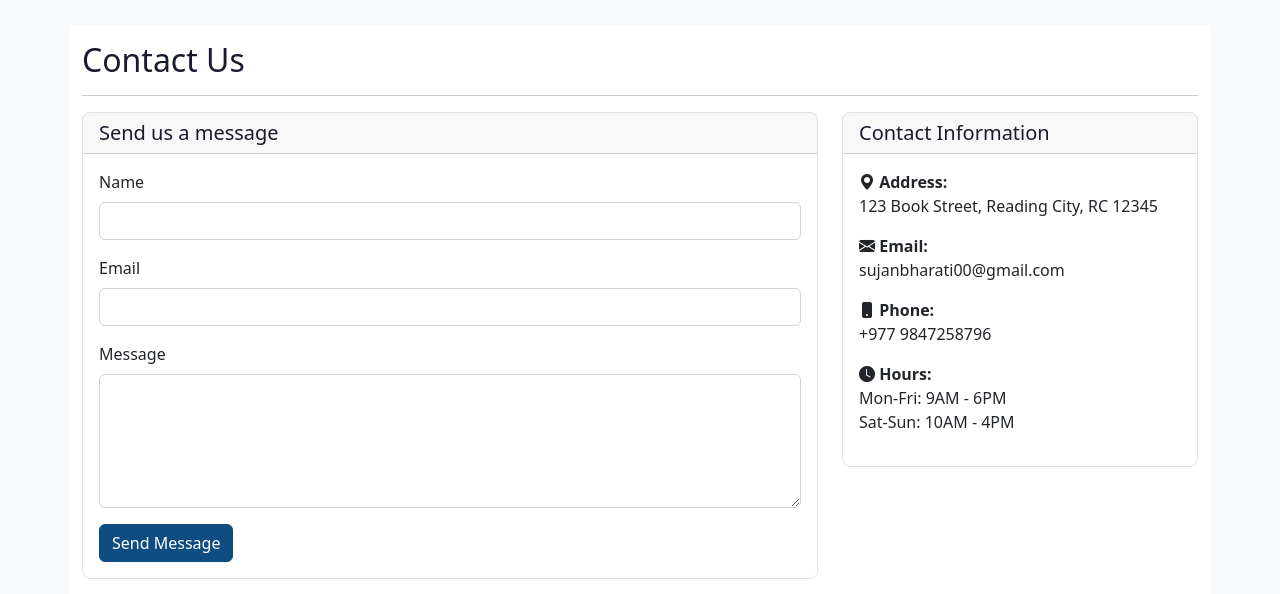
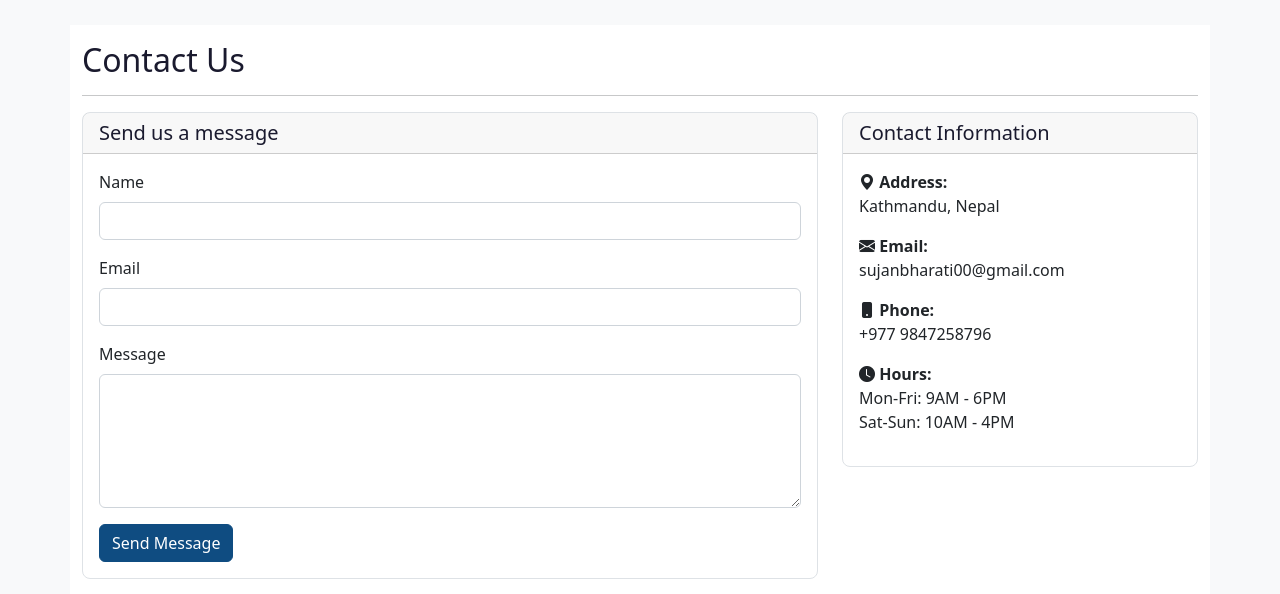
Before and after one commit to sujan00007/Online_Bookstore, a Flask app: page /contact in a window 1280 px wide. Shown: the part 142-736 px from the top of the page. Run offline with Flask 3, Linux system fonts and the light colour scheme.

Commit message:
Website Functionality changed

```diff
--- a/online_bookstore/app/templates/contact.html
+++ b/online_bookstore/app/templates/contact.html
@@ -41,7 +41,7 @@
                 <h5 class="mb-0">Contact Information</h5>
             </div>
             <div class="card-body">
-                <p><i class="bi bi-geo-alt-fill"></i> <strong>Address:</strong><br>123 Book Street, Reading City, RC 12345</p>
+                <p><i class="bi bi-geo-alt-fill"></i> <strong>Address:</strong><br>Kathmandu, Nepal</p>
                 <p><i class="bi bi-envelope-fill"></i> <strong>Email:</strong><br>sujanbharati00@gmail.com</p>
                 <p><i class="bi bi-phone-fill"></i> <strong>Phone:</strong><br>+977 9847258796</p>
                 <p><i class="bi bi-clock-fill"></i> <strong>Hours:</strong><br>Mon-Fri: 9AM - 6PM<br>Sat-Sun: 10AM - 4PM</p>
```
